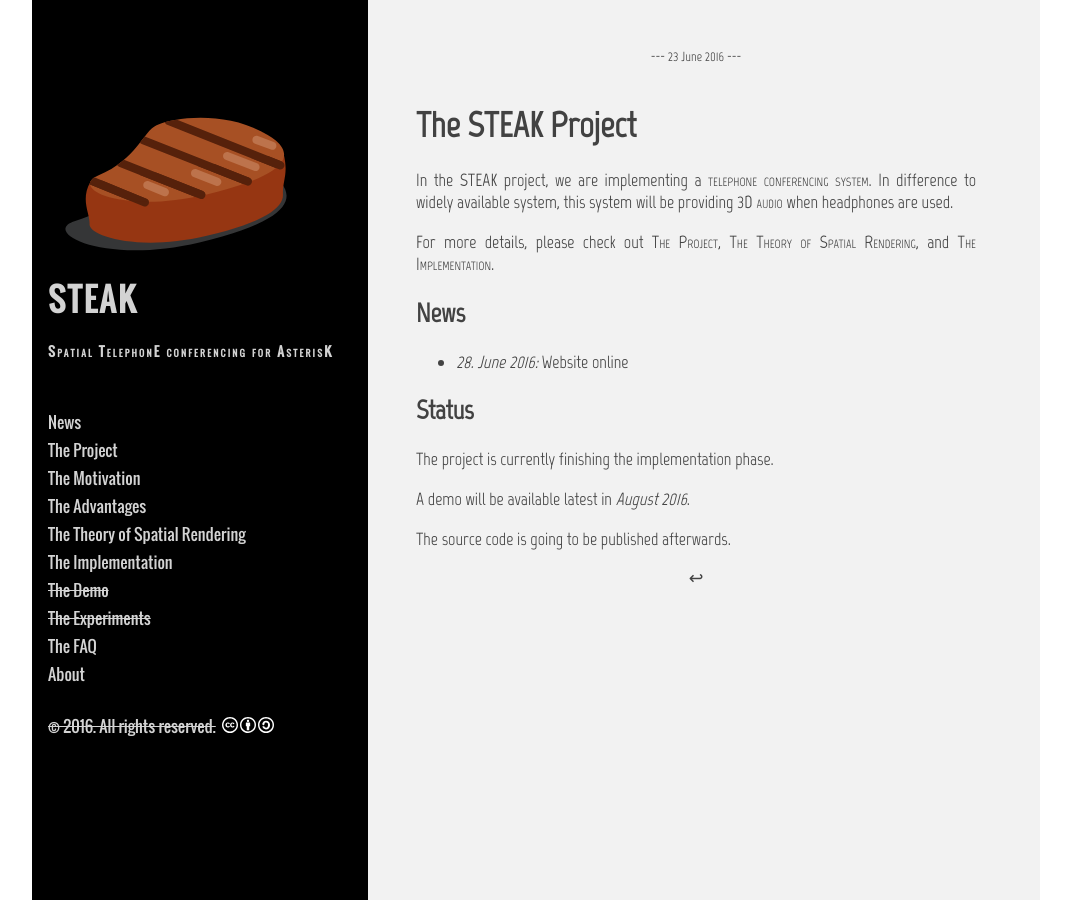
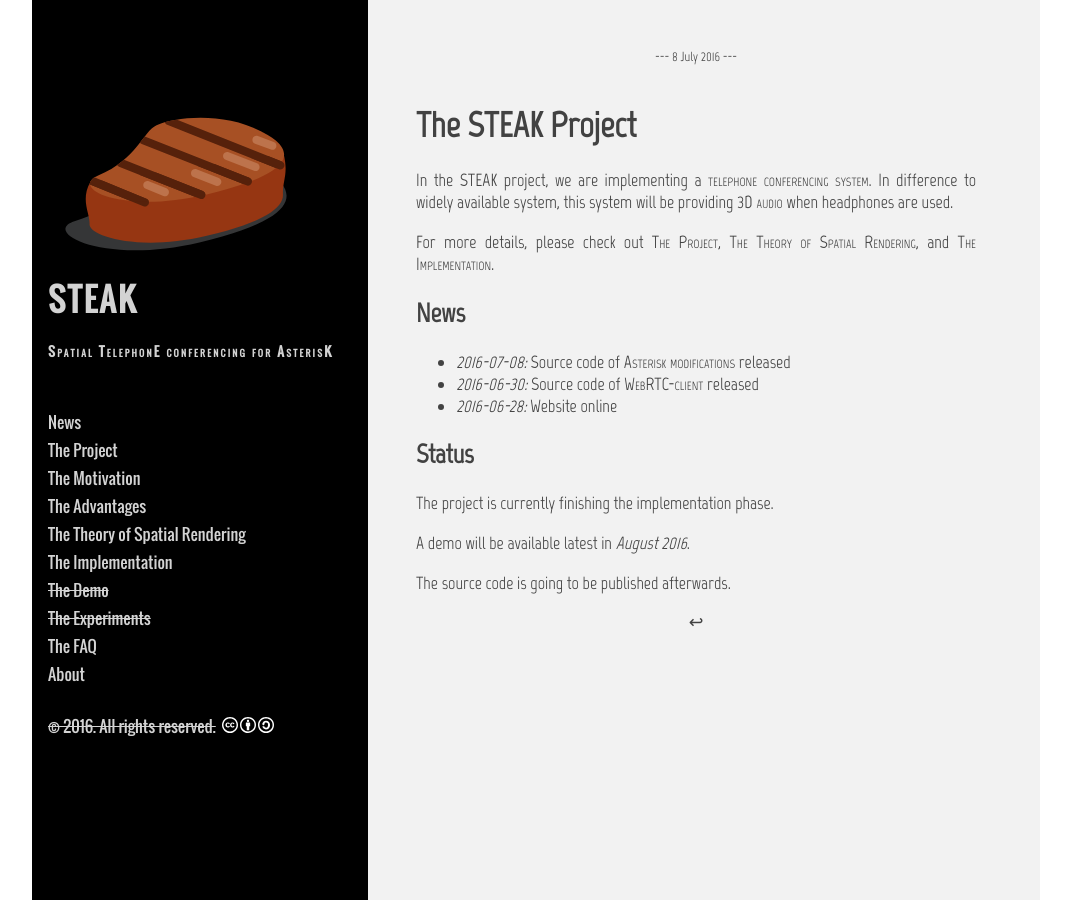
Before and after one commit to SteakConferencing/website, a Jekyll site: the page built from jekyll/index.md, in a window 1280 px wide. Shown: the whole page, without its empty margins (128-1199 px from the left). Built offline with Jekyll 4.4.1, drawn with Linux system fonts in a browser that asks for light colours.

Commit message:
Source code release added

```diff
--- a/jekyll/_includes/news.md
+++ b/jekyll/_includes/news.md
@@ -9,7 +9,9 @@
 News
 ---
 
-* _28. June 2016:_ Website online
+* _2016-07-08:_ Source code of [Asterisk modifications](https://github.com/steakconferencing/asterisk) released
+* _2016-06-30:_ Source code of [WebRTC-client](https://github.com/steakconferencing/demo-client) released
+* _2016-06-28:_ Website online
 
 
 Status
--- a/jekyll/index.md
+++ b/jekyll/index.md
@@ -1,7 +1,7 @@
 ---
 layout: default
 title: The Project
-date: "2016-06-23"
+date: "2016-07-08"
 ---
 
 <div class="initialAnimation"></div>
```
Also changed, not shown: jekyll/implementation.md (+2 -4 lines), jekyll/news.md (+1 -1 lines).
